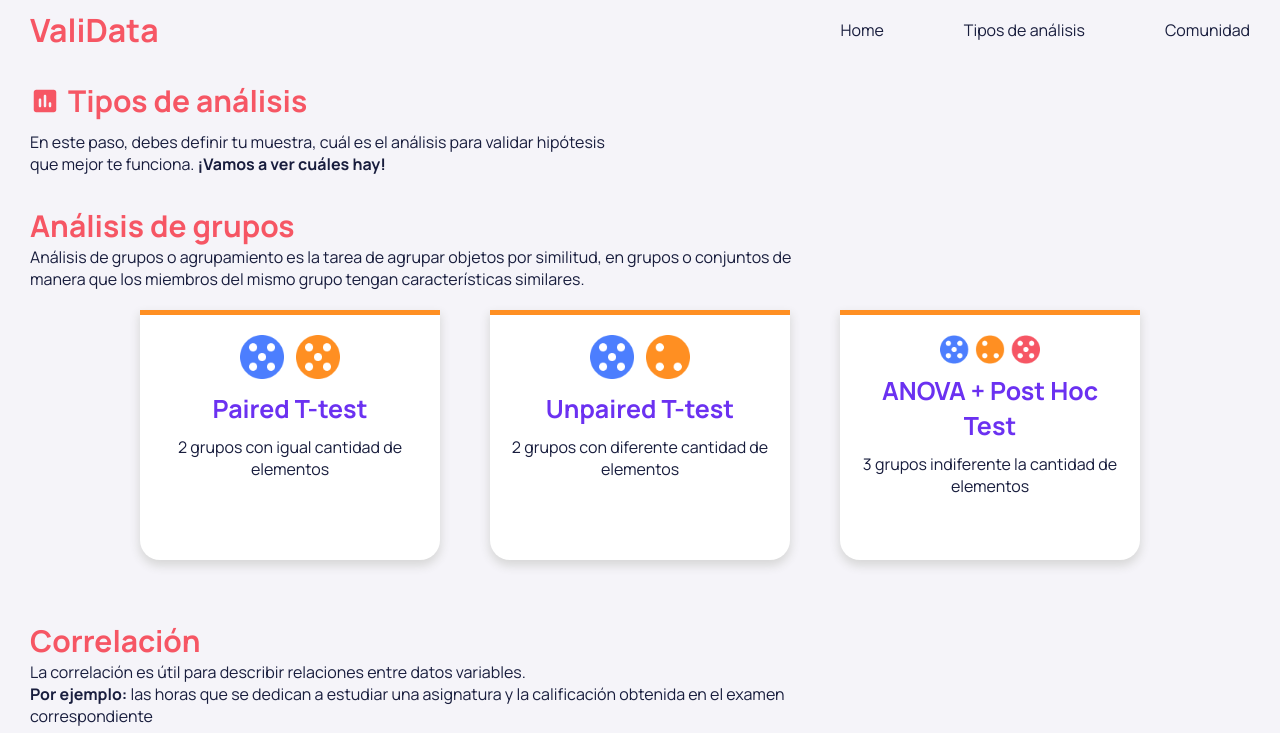
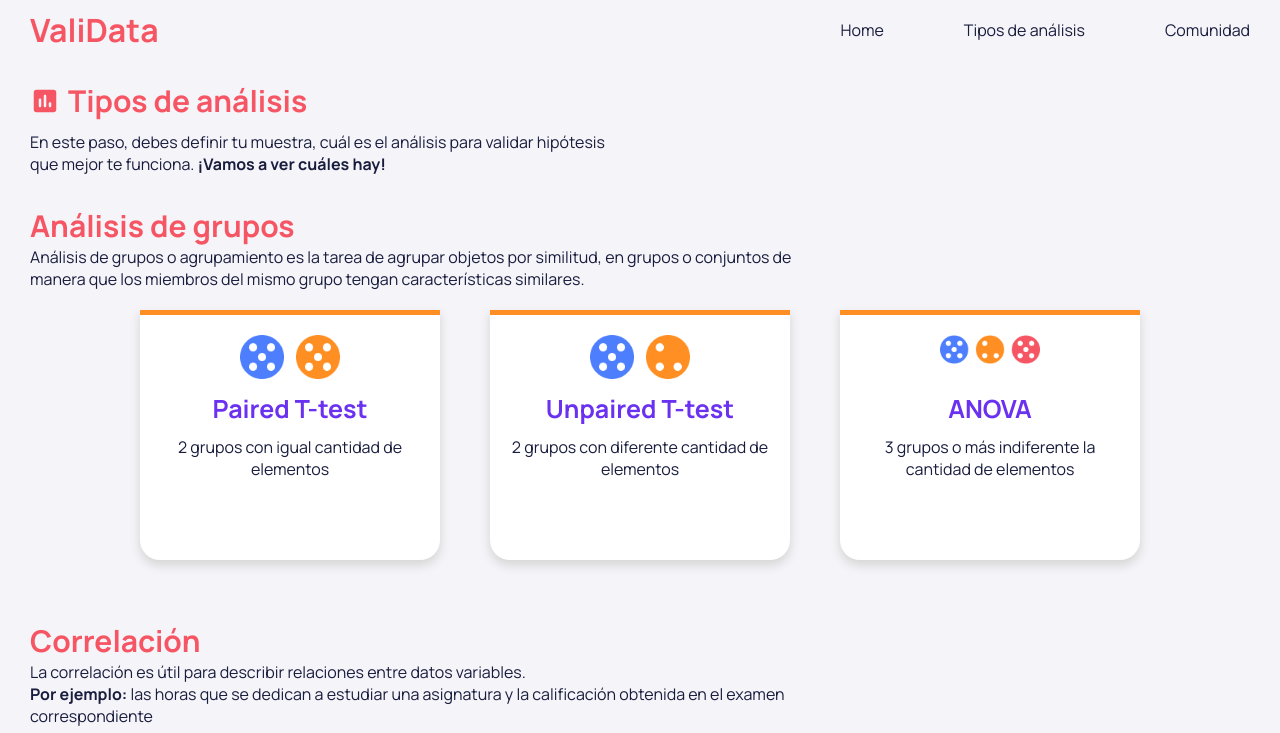
Before and after one commit to nataliaortizvi/pdg, a Vue app: page /analisis in a window 1280 px wide. Shown: the top 733 px of the page. Built offline with nearby package versions, Linux system fonts and the light colour scheme.

Commit message:
datos grupos

```diff
--- a/src/components/CardAnalisisSmall.vue
+++ b/src/components/CardAnalisisSmall.vue
@@ -98,6 +98,12 @@ export default {
   padding: 20px;
   position: relative;
   margin-top: 20px;
+  transition: 0.2s linear;
+
+
+  &:hover {
+    transform: scale(1.03);
+  }
 
   &__line {
     width: 100%;
--- a/src/stores/tiposAnalisis.js
+++ b/src/stores/tiposAnalisis.js
@@ -9,61 +9,52 @@ export const useAnalisisStore = defineStore("analisis", {
                         img: '../../public/imgs/paired.png',
                         title: 'Paired T-test',
                         descrip: '2 grupos con igual cantidad de elementos',
-                        what: 'Se utiliza una prueba t para medir la diferencia entre exactamente dos medias. Su enfoque está en la misma variable de datos numéricos en lugar de recuentos o correlaciones entre múltiples variables. Si está tomando el promedio de una muestra de mediciones, las pruebas t son el método más utilizado para evaluar esos datos. Es particularmente útil para muestras pequeñas de menos de 30 observaciones. Por ejemplo, puede comparar si la presión arterial sistólica difiere entre un grupo de control y uno tratado, entre hombres y mujeres, o entre otros dos grupos. Esta calculadora utiliza una prueba t de dos muestras, que compara dos conjuntos de datos para ver si sus medias son estadísticamente diferentes. Eso es diferente de una prueba t de una muestra, que compara la media de su muestra con algún valor teórico propuesto.',
+                        what: 'Una prueba T es una prueba estadística que compara los promedios y las desviaciones estándar de dos grupos relacionados para determinar si existe una diferencia significativa entre los dos grupos. Una diferencia significativa ocurre cuando es poco probable que las diferencias entre los grupos se deban a un error de muestreo o al azar.',
                         how: [
                             {
-                                info: '1. Elija su formato de entrada de datos. Esto cambiará el aspecto de la sección 3 de la página. Las dos primeras opciones son para ingresar sus propios puntos de datos, ya sea manualmente o copiando y pegando. Los dos últimos son para ingresar las medias de cada grupo, junto con el número de observaciones (N) y el error estándar de esa media (SEM) o la desviación estándar del error estándar del conjunto de datos (SD). Si ya ha calculado estas estadísticas de resumen, las últimas opciones le ahorrarán tiempo.',
+                                info: '1. Ingresa los datos de cada grupo para la prueba T y asi poder calcular la media que tiene cada grupo',
                             },
                             {
-                                info: '2. Elija una prueba de las tres opciones: prueba t no pareada, prueba t no pareada de Welch o prueba t pareada. Utilice nuestra Guía definitiva para las pruebas t si no está seguro de cuál es la adecuada, ya que incluye una sección sobre "¿Cómo sé qué prueba t debo usar?". Tenga en cuenta que no todas las opciones están disponibles si ingresa solo los medios.',
-                            },
-                            {
-                                info: '3. Ingrese los datos para la prueba, según el formato que eligió en el Paso 1.'
-                            },
-                            {
-                                info: '4. Haga clic en Calcular ahora y vea los resultados. Todas las opciones realizarán una prueba de dos colas.'
+                                info: '2. Haz clic en CALCULAR AHORA y observa los resultados',
                             },
                         ],
+                        example: 'Por ejemplo, puedes comparar si la presión arterial difiere entre un grupo de control y uno tratado, entre hombres y mujeres, o entre otros dos grupos.',
+                        link: 'https://www.youtube.com/watch?v=qFbexnmU-G0',
                     },
                     {
                         img: '../../public/imgs/unpaired.png',
                         title: 'Unpaired T-test',
                         descrip: '2 grupos con diferente cantidad de elementos',
-                        what: 'Se utiliza una prueba t para medir la diferencia entre exactamente dos medias. Su enfoque está en la misma variable de datos numéricos en lugar de recuentos o correlaciones entre múltiples variables. Si está tomando el promedio de una muestra de mediciones, las pruebas t son el método más utilizado para evaluar esos datos. Es particularmente útil para muestras pequeñas de menos de 30 observaciones. Por ejemplo, puede comparar si la presión arterial sistólica difiere entre un grupo de control y uno tratado, entre hombres y mujeres, o entre otros dos grupos. Esta calculadora utiliza una prueba t de dos muestras, que compara dos conjuntos de datos para ver si sus medias son estadísticamente diferentes. Eso es diferente de una prueba t de una muestra, que compara la media de su muestra con algún valor teórico propuesto.',
+                        what: 'Una prueba T es una prueba estadística que compara los promedios y las desviaciones estándar de dos grupos independientes para determinar si existe una diferencia significativa entre los dos grupos. Una diferencia significativa ocurre cuando es poco probable que las diferencias entre los grupos se deban a un error de muestreo o al azar.',
                         how: [
                             {
-                                info: '1. Elija su formato de entrada de datos. Esto cambiará el aspecto de la sección 3 de la página. Las dos primeras opciones son para ingresar sus propios puntos de datos, ya sea manualmente o copiando y pegando. Los dos últimos son para ingresar las medias de cada grupo, junto con el número de observaciones (N) y el error estándar de esa media (SEM) o la desviación estándar del error estándar del conjunto de datos (SD). Si ya ha calculado estas estadísticas de resumen, las últimas opciones le ahorrarán tiempo.',
+                                info: '1. Ingresa los datos de cada grupo para la prueba T y asi poder calcular la media que tiene cada grupo',
                             },
                             {
-                                info: '2. Elija una prueba de las tres opciones: prueba t no pareada, prueba t no pareada de Welch o prueba t pareada. Utilice nuestra Guía definitiva para las pruebas t si no está seguro de cuál es la adecuada, ya que incluye una sección sobre "¿Cómo sé qué prueba t debo usar?". Tenga en cuenta que no todas las opciones están disponibles si ingresa solo los medios.',
-                            },
-                            {
-                                info: '3. Ingrese los datos para la prueba, según el formato que eligió en el Paso 1.'
-                            },
-                            {
-                                info: '4. Haga clic en Calcular ahora y vea los resultados. Todas las opciones realizarán una prueba de dos colas.'
+                                info: '2. Haz clic en CALCULAR AHORA y observa los resultados',
                             },
                         ],
+                        example: 'Por ejemplo, puedes comparar la distancia promedio de viaje al trabajo recorrida por los residentes de la ciudad de Nueva York y San Francisco usando 1,000 participantes seleccionados al azar de cada ciudad',
+                        link: 'https://www.youtube.com/watch?v=qFbexnmU-G0',
                     },
                     {
                         img: '../../public/imgs/anova.png',
-                        title: 'ANOVA + Post Hoc Test',
-                        descrip: '3 grupos indiferente la cantidad de elementos',
-                        what: 'Se utiliza una prueba t para medir la diferencia entre exactamente dos medias. Su enfoque está en la misma variable de datos numéricos en lugar de recuentos o correlaciones entre múltiples variables. Si está tomando el promedio de una muestra de mediciones, las pruebas t son el método más utilizado para evaluar esos datos. Es particularmente útil para muestras pequeñas de menos de 30 observaciones. Por ejemplo, puede comparar si la presión arterial sistólica difiere entre un grupo de control y uno tratado, entre hombres y mujeres, o entre otros dos grupos. Esta calculadora utiliza una prueba t de dos muestras, que compara dos conjuntos de datos para ver si sus medias son estadísticamente diferentes. Eso es diferente de una prueba t de una muestra, que compara la media de su muestra con algún valor teórico propuesto.',
+                        title: 'ANOVA',
+                        descrip: '3 grupos o más indiferente la cantidad de elementos',
+                        what: 'Se utiliza una prueba ANOVA para comparar las medias de tres o más muestras independientes simultáneamente.',
                         how: [
                             {
-                                info: '1. Elija su formato de entrada de datos. Esto cambiará el aspecto de la sección 3 de la página. Las dos primeras opciones son para ingresar sus propios puntos de datos, ya sea manualmente o copiando y pegando. Los dos últimos son para ingresar las medias de cada grupo, junto con el número de observaciones (N) y el error estándar de esa media (SEM) o la desviación estándar del error estándar del conjunto de datos (SD). Si ya ha calculado estas estadísticas de resumen, las últimas opciones le ahorrarán tiempo.',
+                                info: '1. Ingresa los valores de hasta cinco grupos en los cuadros de texto de la calculadora',
                             },
                             {
-                                info: '2. Elija una prueba de las tres opciones: prueba t no pareada, prueba t no pareada de Welch o prueba t pareada. Utilice nuestra Guía definitiva para las pruebas t si no está seguro de cuál es la adecuada, ya que incluye una sección sobre "¿Cómo sé qué prueba t debo usar?". Tenga en cuenta que no todas las opciones están disponibles si ingresa solo los medios.',
+                                info: '2. Seleccione su nivel de confianza',
                             },
                             {
-                                info: '3. Ingrese los datos para la prueba, según el formato que eligió en el Paso 1.'
-                            },
-                            {
-                                info: '4. Haga clic en Calcular ahora y vea los resultados. Todas las opciones realizarán una prueba de dos colas.'
+                                info: '3. Haz clic en CALCULAR AHORA y observa los resultados'
                             },
                         ],
+                        example: 'Por ejemplo, puedes comparar la distancia promedio de viaje al trabajo recorrida por los residentes de la ciudad de Nueva York y San Francisco usando 1,000 participantes seleccionados al azar de cada ciudad',
+                        link: 'https://www.youtube.com/watch?v=JuBgDXnvd84',
                     },
                 ],
                 correlacion: [
```
